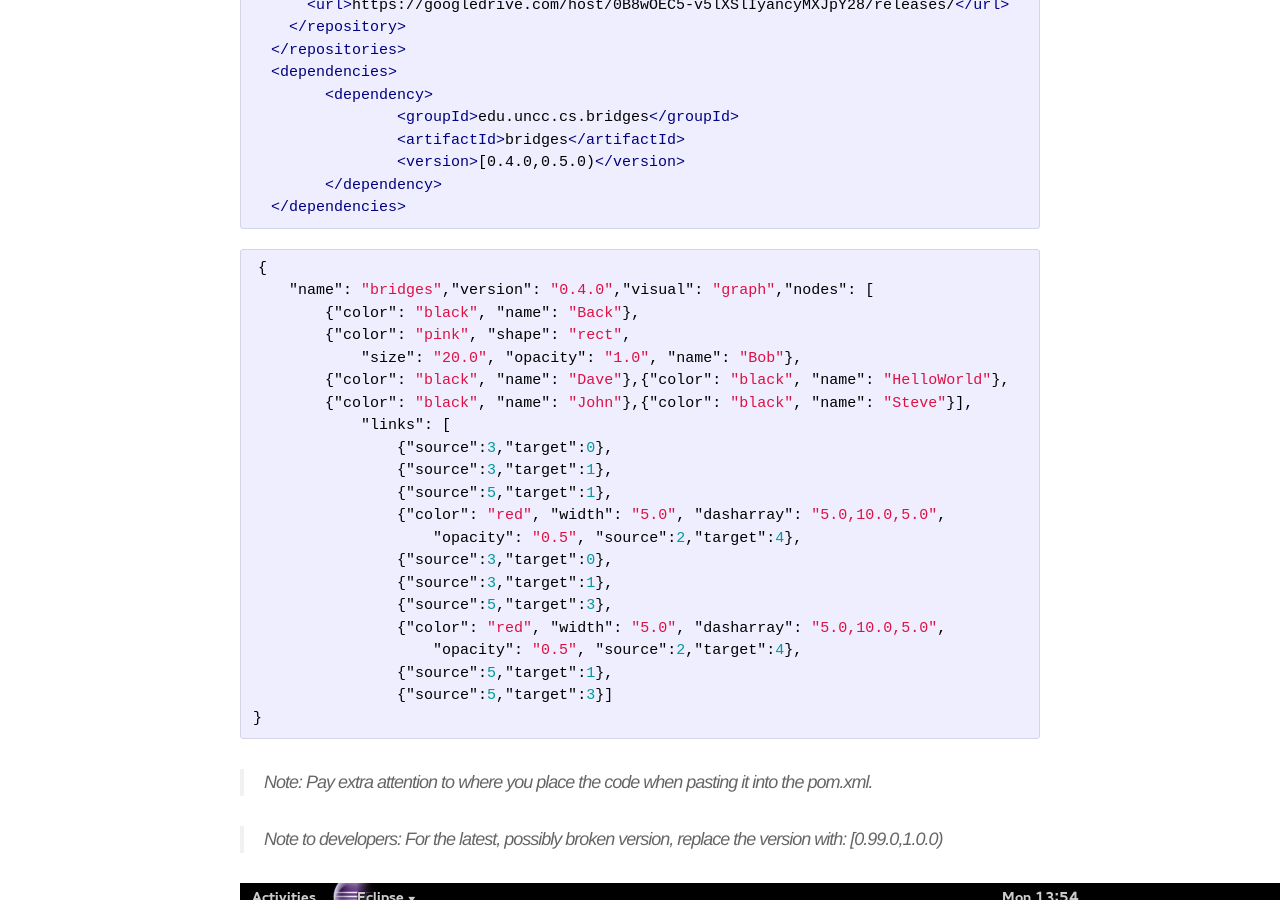
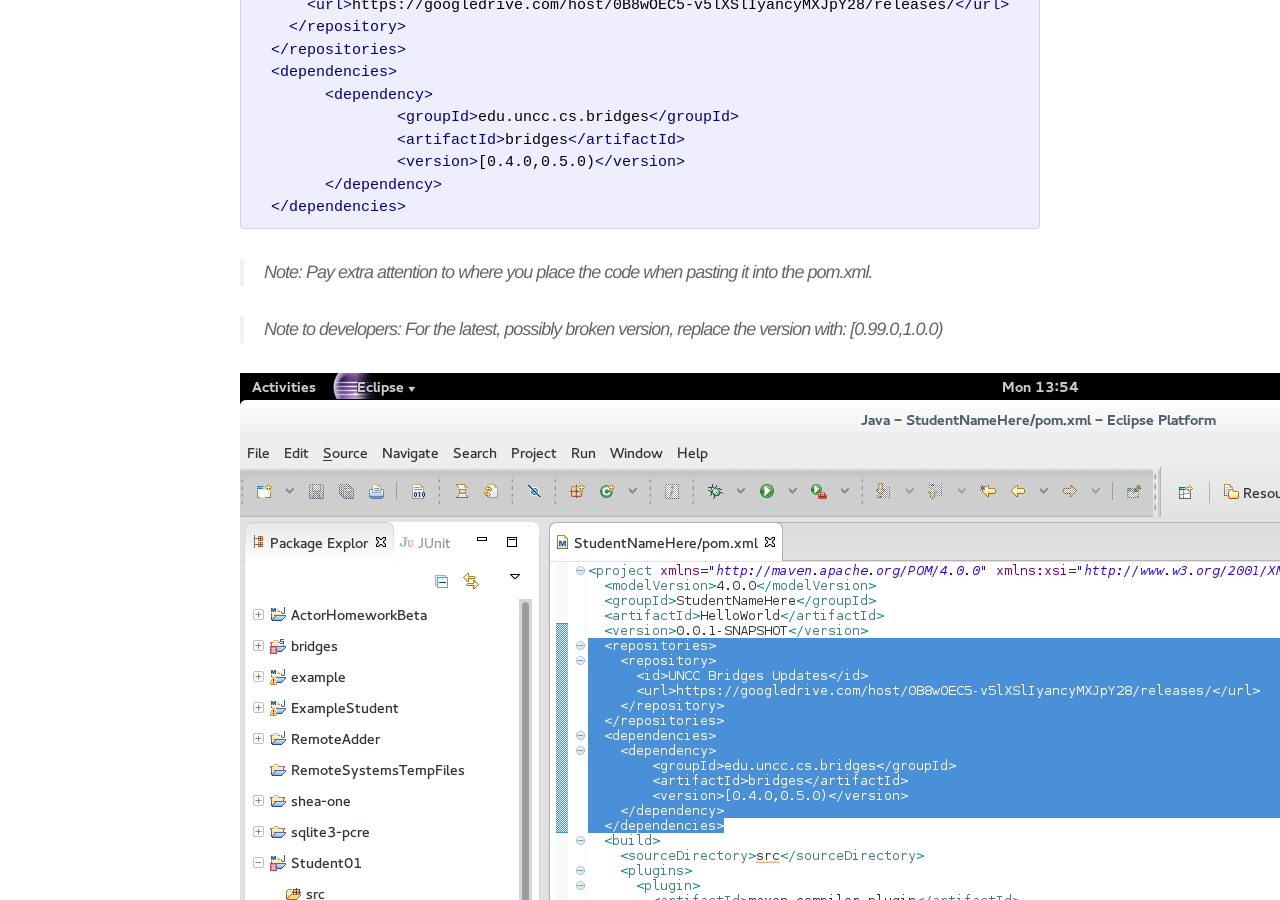
Before and after one commit to Dismembered/Dismembered.github.io, a Jekyll site: the page built from _posts/2014-06-23-HelloWorld-Tutorial_part1.markdown, in a window 1280 px wide and 900 px high, scrolled down 5971 px. Built offline with Jekyll 4.4.1, drawn with Linux system fonts in a browser that asks for light colours.

Commit message:
Update 2014-06-23-HelloWorld-Tutorial_part1.markdown

```diff
--- a/_posts/2014-06-23-HelloWorld-Tutorial_part1.markdown
+++ b/_posts/2014-06-23-HelloWorld-Tutorial_part1.markdown
@@ -65,30 +65,6 @@ Go to the Bridges website found [here](http://bridges.cs.uncc.edu/login) and cre
   </dependencies>
 {% endhighlight %}
 
-{% highlight json %}
-{
-    "name": "bridges","version": "0.4.0","visual": "graph","nodes": [
-        {"color": "black", "name": "Back"},
-	{"color": "pink", "shape": "rect",
-	    "size": "20.0", "opacity": "1.0", "name": "Bob"},
-	{"color": "black", "name": "Dave"},{"color": "black", "name": "HelloWorld"},
-	{"color": "black", "name": "John"},{"color": "black", "name": "Steve"}],
-	    "links": [
-	        {"source":3,"target":0},
-		{"source":3,"target":1},
-		{"source":5,"target":1},
-		{"color": "red", "width": "5.0", "dasharray": "5.0,10.0,5.0",
-		    "opacity": "0.5", "source":2,"target":4},
-		{"source":3,"target":0},
-		{"source":3,"target":1},
-		{"source":5,"target":3},
-		{"color": "red", "width": "5.0", "dasharray": "5.0,10.0,5.0",
-		    "opacity": "0.5", "source":2,"target":4},
-		{"source":5,"target":1},
-		{"source":5,"target":3}]
-}
-{% endhighlight %}
-
 > Note: Pay extra attention to where you place the code when pasting it into the pom.xml.
 
 > Note to developers: For the latest, possibly broken version, replace the version with:
```
